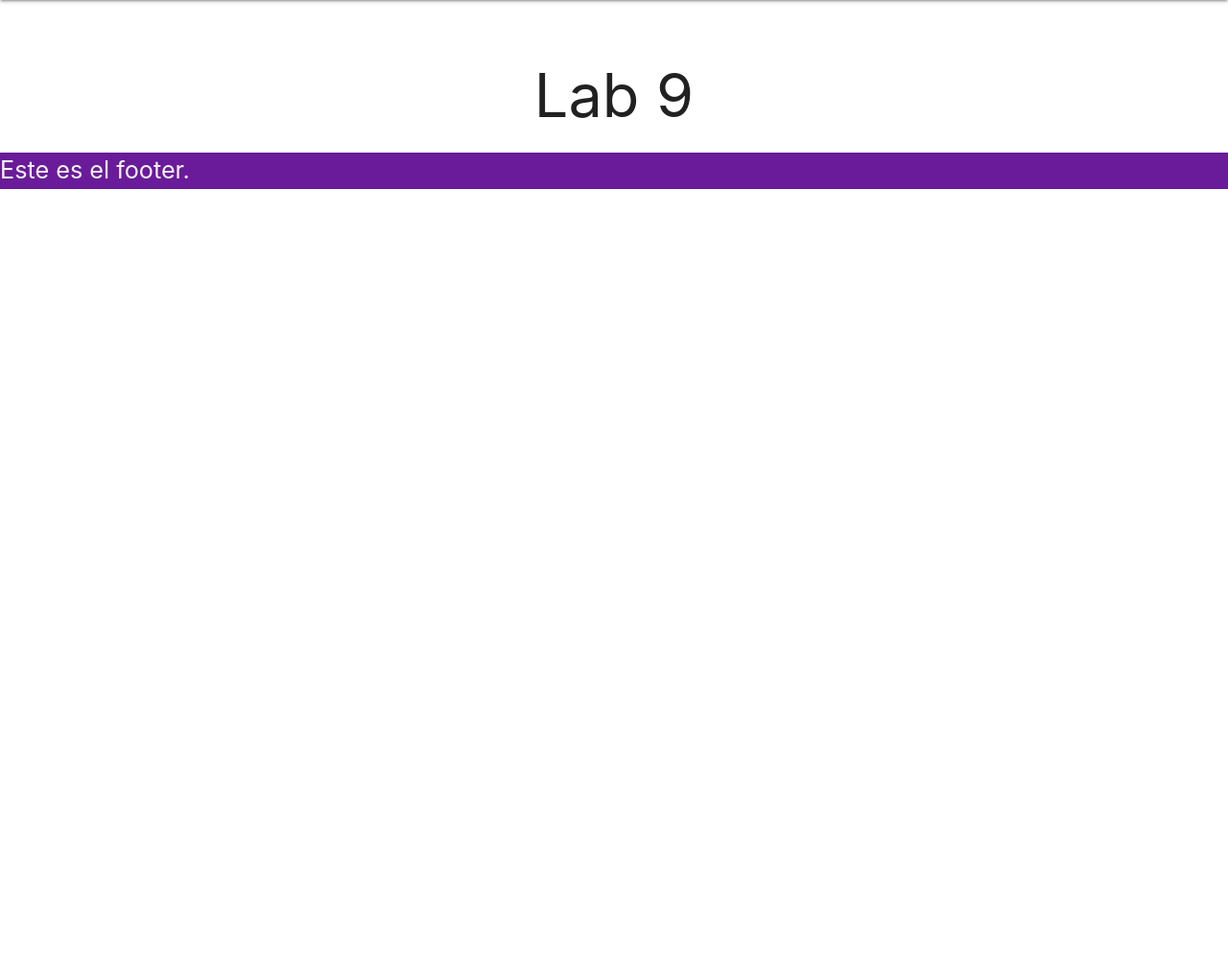
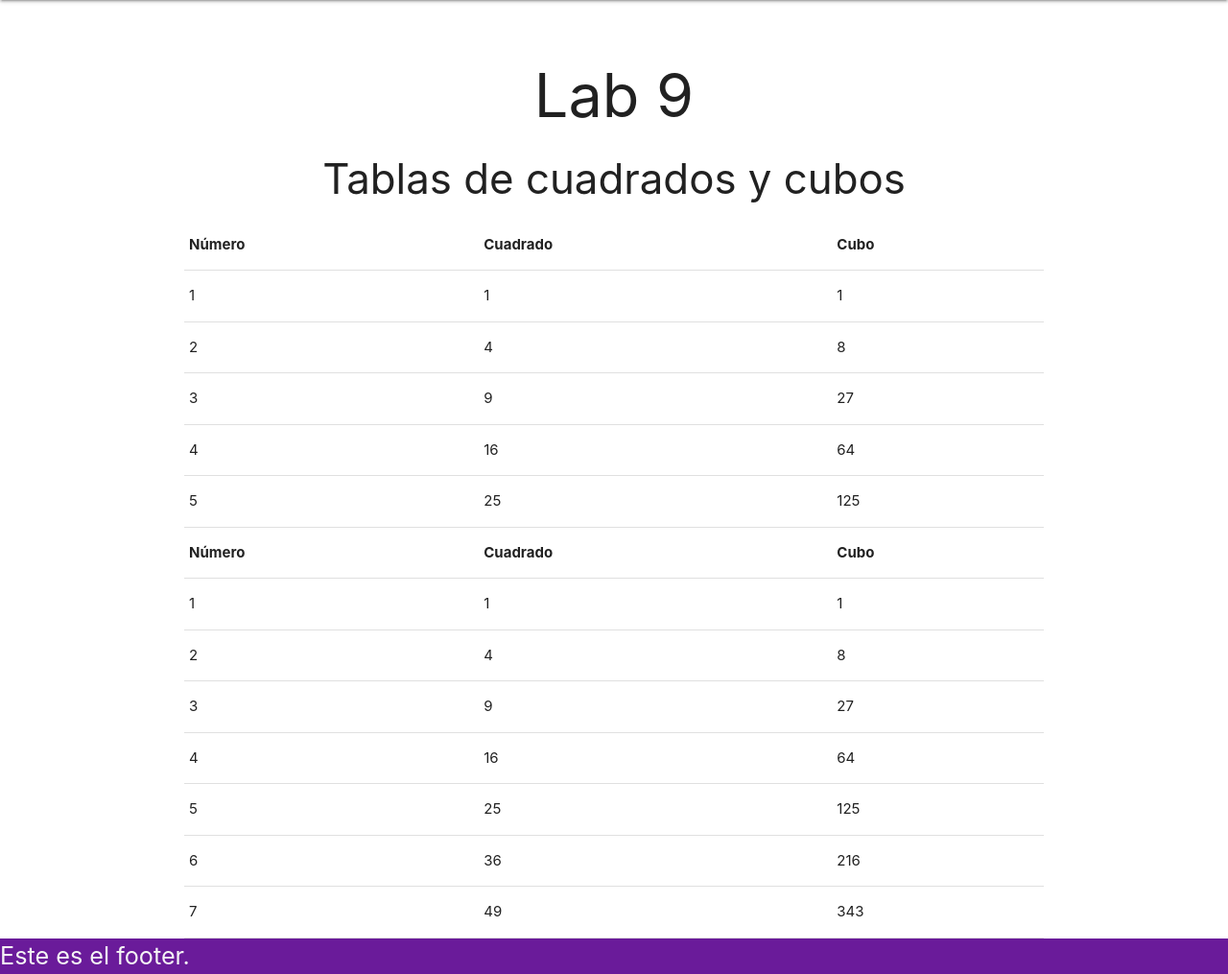
Before and after one commit to GlinkIsCoding/DAWAD20_A01704354, a PHP site: page / in a window 1280 px wide. Shown: the part 64-1079 px from the top of the page at 96% size. Before the commit the page ends 261 px from the top, so only its background shows below. Run offline with PHP 8.4, Linux system fonts and the light colour scheme.

Commit message:
Ejercicio tablas cuadrados y cubo completado lab 9

```diff
--- /dev/null
+++ b/Lab9/funcs.php
@@ -0,0 +1,29 @@
+<?php
+
+function tablacuadradocubo($x){
+        $tabla = "<table>";
+        $cuadrado;
+        $cubo;
+
+        $tabla .= "<thead>";
+        $tabla .= "<tr>";
+        $tabla .= "<th>Número</th><th>Cuadrado</th><th>Cubo</th>";
+        $tabla .= "</tr>";
+        $tabla .= "</thead>";
+
+        for($i = 1; $i<=$x; $i++){
+            $cuadrado = $i*$i;
+            $cubo = $i*$i*$i;
+            $tabla .= "<tr>";
+            $tabla .= "<td> $i </td>";
+            $tabla .= "<td> $cuadrado </td>";
+            $tabla .= "<td> $cubo </td>";
+
+            $tabla.= "</tr>";
+        }
+
+
+        $tabla .= "</table>";
+        return $tabla;
+    }
+?>
--- a/Lab9/index.php
+++ b/Lab9/index.php
@@ -1,10 +1,25 @@
 <?php
+require_once("funcs.php");
 include("_header.html");
 ?>
 
 <h1 class="center-align">Lab 9</h1>
 
 
+
+
+
+
+<h3 class="center-align">Tablas de cuadrados y cubos</h3>
+
+<div class="container centered">
+<?php
+echo tablacuadradocubo(5);
+echo tablacuadradocubo(7);
+?>
+</div>
+
 <?php
 include("_footer.html");
+
 ?>
```
Also changed, not shown: 1 other file.
